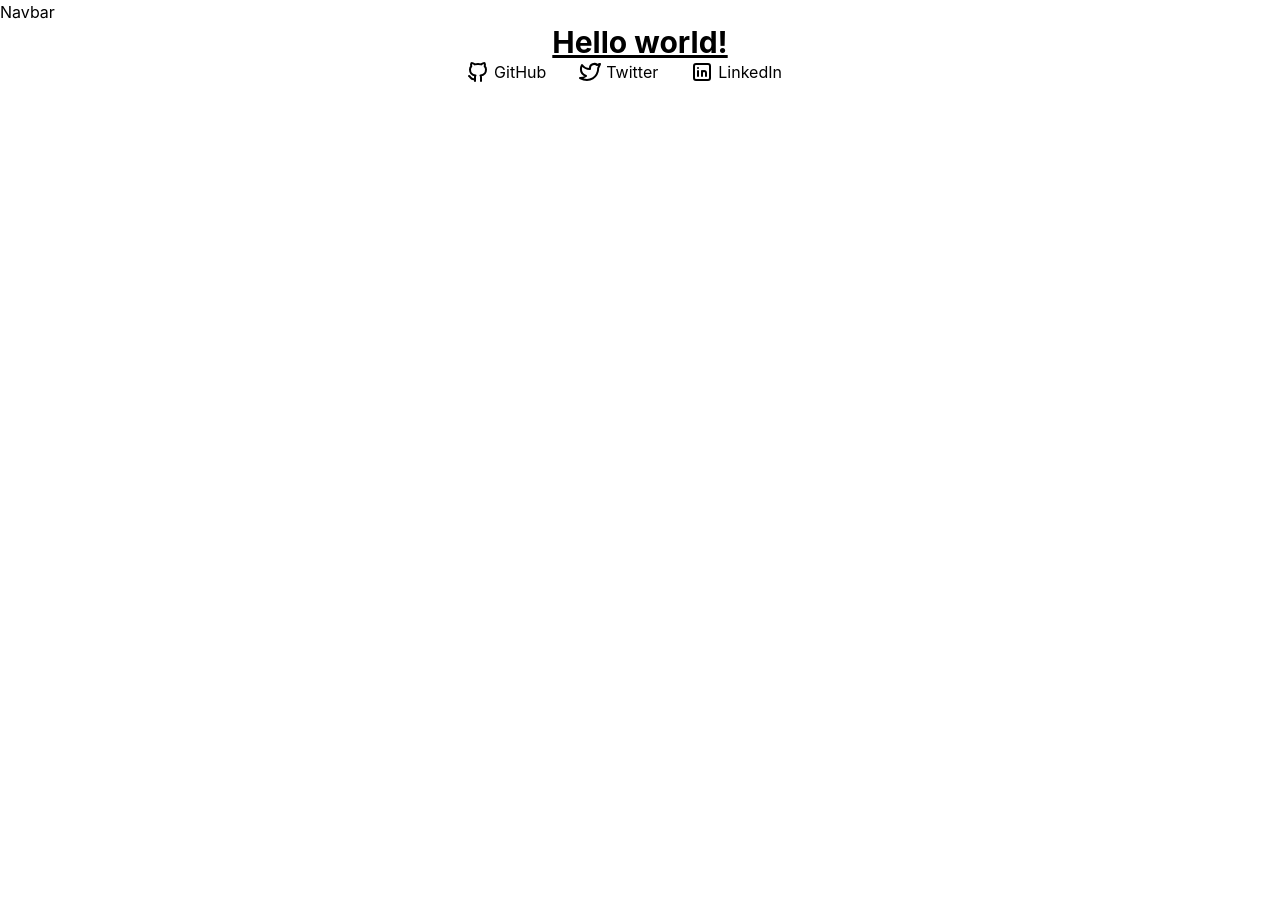
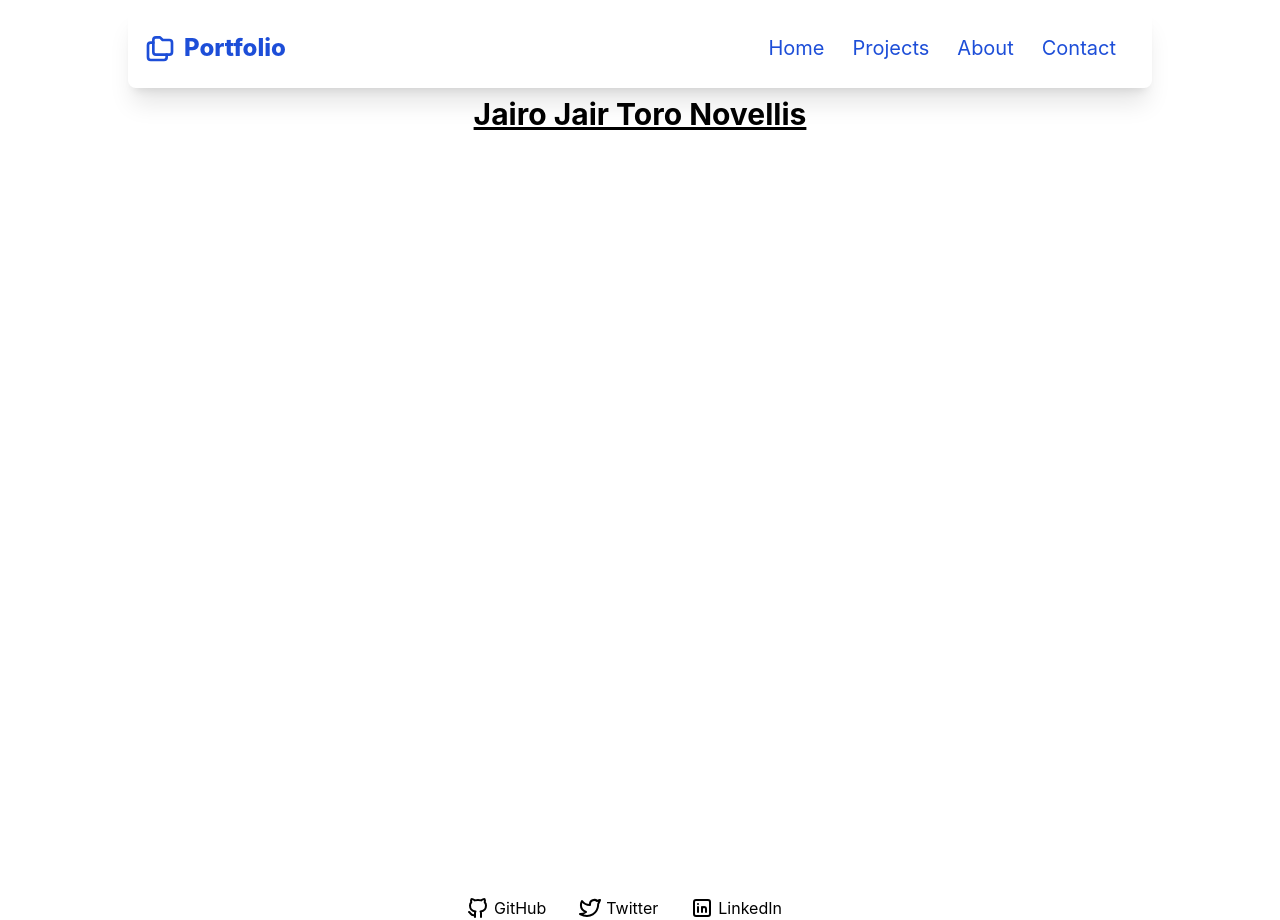
Before and after one commit to jtnovellis/portflio, a Next.js app: page / in a window 1280 px wide. Before the commit the page ends 800 px from the top, so only its background shows below. Built offline with nearby package versions, Linux system fonts and the light colour scheme.

Commit message:
Add styles to navbar

```diff
--- a/components/Layout.tsx
+++ b/components/Layout.tsx
@@ -19,7 +19,7 @@ export default function Layout({ children }: LayoutProps) {
         <link rel='icon' href='/favicon.ico' />
       </Head>
       <Navbar />
-      <main className='container'>{children}</main>
+      <main className='md:container h-screen mx-auto'>{children}</main>
       <Footer />
     </>
   )
--- a/components/Navbar.tsx
+++ b/components/Navbar.tsx
@@ -1,5 +1,30 @@
 import React from 'react'
+import { IconFolders } from '@tabler/icons'
+import Link from 'next/link'
 
 export default function Navbar() {
-  return <div>Navbar</div>
+  return (
+    <nav className='flex justify-between max-w-5xl py-4 px-4 mx-auto rounded-lg my-2 shadow-xl h-20'>
+      <div className='flex items-center'>
+        <IconFolders size={32} color='rgb(29, 78, 216)' />
+        <span className='ml-2 text-2xl text-blue-700 font-extrabold'>
+          Portfolio
+        </span>
+      </div>
+      <ul className='flex px-3'>
+        <li className='flex items-center rounded-lg ml-3 px-2 text-blue-700 text-xl hover:bg-blue-700 hover:text-white'>
+          <Link href='/'>Home</Link>
+        </li>
+        <li className='flex items-center rounded-lg ml-3 px-2 text-blue-700 text-xl hover:bg-blue-700 hover:text-white'>
+          <Link href='/projects'>Projects</Link>
+        </li>
+        <li className='flex items-center rounded-lg ml-3 px-2 text-blue-700 text-xl hover:bg-blue-700 hover:text-white'>
+          <Link href='/projects'>About</Link>
+        </li>
+        <li className='flex items-center rounded-lg ml-3 px-2 text-blue-700 text-xl hover:bg-blue-700 hover:text-white'>
+          <Link href='/contact'>Contact</Link>
+        </li>
+      </ul>
+    </nav>
+  )
 }
--- a/pages/index.tsx
+++ b/pages/index.tsx
@@ -3,7 +3,9 @@ import styles from '../styles/Home.module.css'
 export default function Home() {
   return (
     <section>
-      <h1 className='text-3xl text-center font-bold underline'>Hello world!</h1>
+      <h1 className='text-3xl text-center font-bold underline'>
+        Jairo Jair Toro Novellis
+      </h1>
     </section>
   )
 }
```
